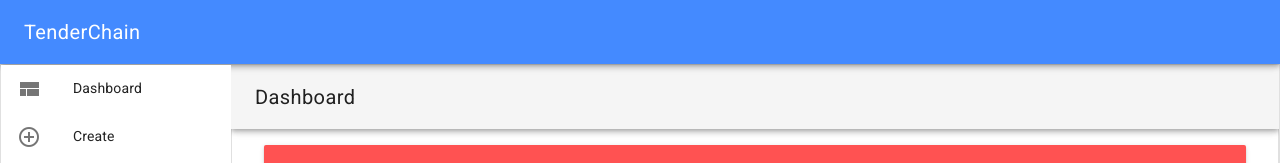
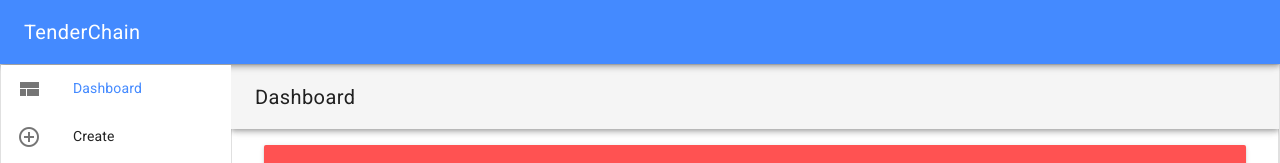
Before and after one commit to TenderChain/frontend, a Vue app: page / in a window 1280 px wide. Shown: the top 163 px of the page. Built offline with nearby package versions, Linux system fonts and the light colour scheme.

Commit message:
Add proper links to Menu

```diff
--- a/src/components/Menu.vue
+++ b/src/components/Menu.vue
@@ -6,11 +6,11 @@ export default {
 
 <template>
     <md-list>
-      <md-list-item>
+      <md-list-item to="/">
         <md-icon>view_compact</md-icon>
         <span class="md-list-item-text">Dashboard</span>
       </md-list-item>
-      <md-list-item>
+      <md-list-item to="add">
         <md-icon>control_point</md-icon>
         <span class="md-list-item-text">Create</span>
       </md-list-item>
```
